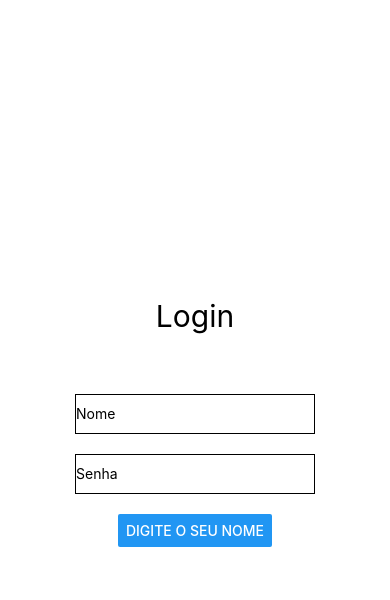
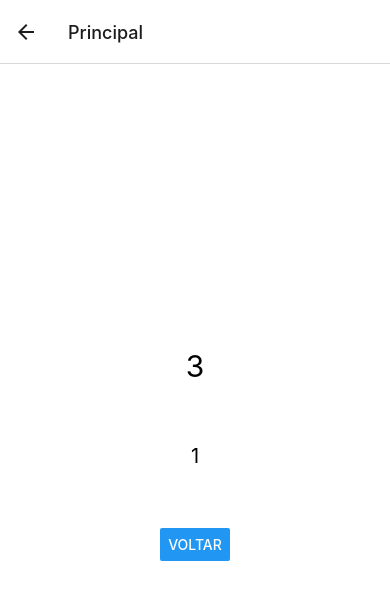
Before and after one commit to Welen1911/login, a React Native app: screen /Principal in a window 390 px wide. Shown: the top 600 px of the page. Built offline with nearby package versions, Linux system fonts and the light colour scheme.

Commit message:
Usando o navigation do react native

```diff
--- a/App.js
+++ b/App.js
@@ -1,36 +1,8 @@
-import { StatusBar } from 'expo-status-bar';
-import { useState } from 'react';
-import { Button, StyleSheet, Text, TextInput, View } from 'react-native';
+
+import { Route } from './src/Routes';
 
 export default function App() {
-
-  const [nome, setNome] = useState("Digite o seu nome")
-
   return (
-    <View style={styles.container}>
-      <Text style={{marginBottom: 60, fontSize: 30}}>Login</Text>
-      <TextInput placeholder='Nome'
-        onChangeText={(newNome) => {
-          if (newNome === "") {
-            setNome("Digite o seu nome")
-          } else {
-            setNome(newNome)
-          }
-        }}
-        style={{ height: 40, width: 240, borderColor: 'black', borderWidth: 1, marginBottom: 20 }}
-      ></TextInput>
-      <TextInput placeholder='Senha' secureTextEntry={true}  style={{ height: 40, width: 240, borderColor: 'black', borderWidth: 1, marginBottom: 20 }}></TextInput>
-      <Button title={nome} style={{height: 20, with: 240}}></Button>
-      <StatusBar style="auto" />
-    </View>
-  );
+    <Route />
+  )
 }
-
-const styles = StyleSheet.create({
-  container: {
-    flex: 1,
-    backgroundColor: 'white',
-    alignItems: 'center',
-    justifyContent: 'center',
-  },
-});
--- /dev/null
+++ b/src/Routes.js
@@ -0,0 +1,18 @@
+import React from "react"
+import { NavigationContainer } from "@react-navigation/native"
+import { createStackNavigator } from "@react-navigation/stack"
+
+import { First } from "./pages/First"
+import { Second } from "./pages/Second"
+
+export const Route = () => {
+    const stack = createStackNavigator()
+    return (
+        <NavigationContainer>
+            <stack.Navigator>
+                <stack.Screen name="Login" component={First} />
+                <stack.Screen name="Principal" component={Second} />
+            </stack.Navigator>
+        </NavigationContainer>
+    )
+}
--- /dev/null
+++ b/src/pages/First.js
@@ -0,0 +1,42 @@
+import { StatusBar } from 'expo-status-bar';
+import { useState } from 'react';
+import { useNavigation } from '@react-navigation/native';
+import { Button, StyleSheet, Text, TextInput, View } from 'react-native';
+export const First = () => {
+
+    const [name, password] = ["", ""]
+
+    const navigation = useNavigation()
+    const [nome, setNome] = useState("Digite o seu nome")
+    const [senha, setSenha] = useState("")
+    const navigateToSecond = () => {
+        navigation.navigate(`Principal`, nome, senha)
+    }
+    return (
+        <View style={styles.container}>
+            <Text style={{ marginBottom: 60, fontSize: 30 }}>Login</Text>
+            <TextInput placeholder='Nome'
+                onChangeText={(newNome) => {
+                    if (newNome === "") {
+                        setNome("Digite o seu nome")
+                    } else {
+                        setNome(newNome)
+                    }
+                }}
+                style={{ height: 40, width: 240, borderColor: 'black', borderWidth: 1, marginBottom: 20 }}
+            ></TextInput>
+            <TextInput placeholder='Senha' secureTextEntry={true} onChangeText={(newSenha) => setSenha(newSenha)} style={{ height: 40, width: 240, borderColor: 'black', borderWidth: 1, marginBottom: 20 }}></TextInput>
+            <Button title={nome} style={{ height: 20, with: 240, backgroundColor: "red" }} onPress={navigateToSecond}></Button>
+            <StatusBar style="auto" />
+        </View>
+    );
+}
+
+const styles = StyleSheet.create({
+    container: {
+        flex: 1,
+        backgroundColor: 'white',
+        alignItems: 'center',
+        justifyContent: 'center',
+    },
+});
--- /dev/null
+++ b/src/pages/Second.js
@@ -0,0 +1,29 @@
+import { StatusBar } from 'expo-status-bar';
+import { useNavigation } from '@react-navigation/native';
+import { Button, StyleSheet, Text, TextInput, View } from 'react-native';
+
+export const Second = () => {
+    const navigate = useNavigation()
+
+    const navigateBack = () => {
+        navigate.goBack()
+    }
+
+    return (
+        <View style={styles.container}>
+            <Text style={{ marginBottom: 60, fontSize: 30 }}>{1+2}</Text>
+            <Text style={{ marginBottom: 60, fontSize: 20}}>{2-1}</Text>
+            <Button title='Voltar' style={{ height: 20, with: 240 }} onPress={navigateBack}></Button>
+            <StatusBar style="auto" />
+        </View>
+    );
+}
+
+const styles = StyleSheet.create({
+    container: {
+        flex: 1,
+        backgroundColor: 'white',
+        alignItems: 'center',
+        justifyContent: 'center',
+    },
+});
```
Also changed, not shown: package.json (+6 -1 lines), 1 other file (tests, documents, lock files or other folders).
